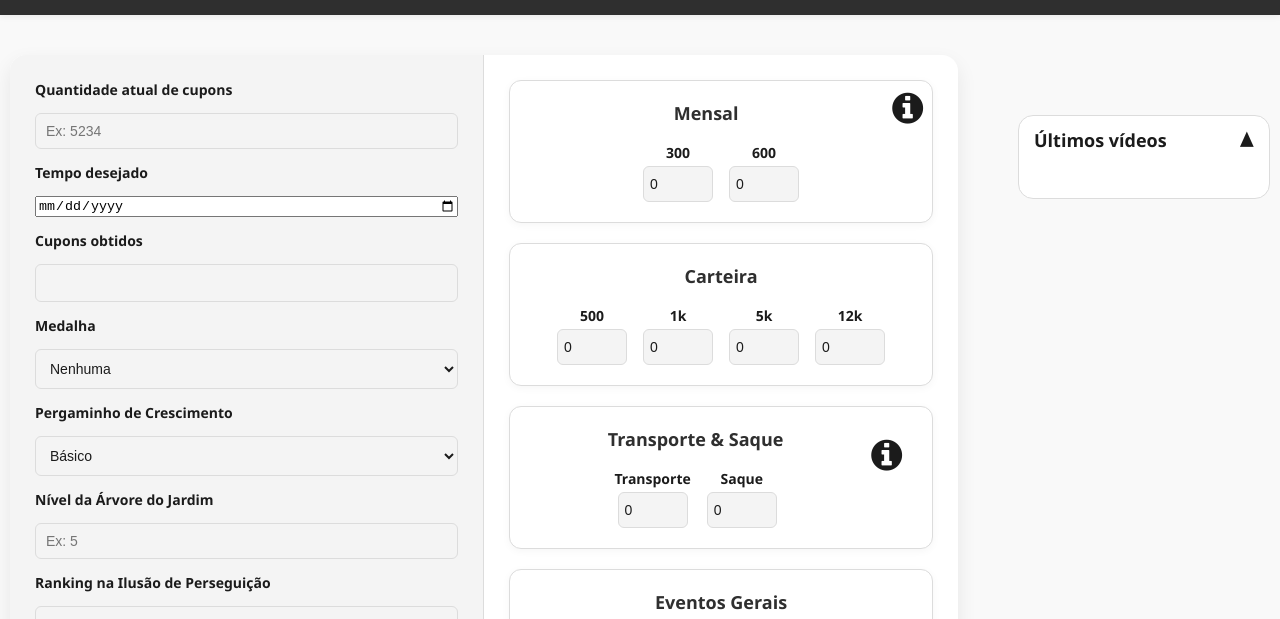
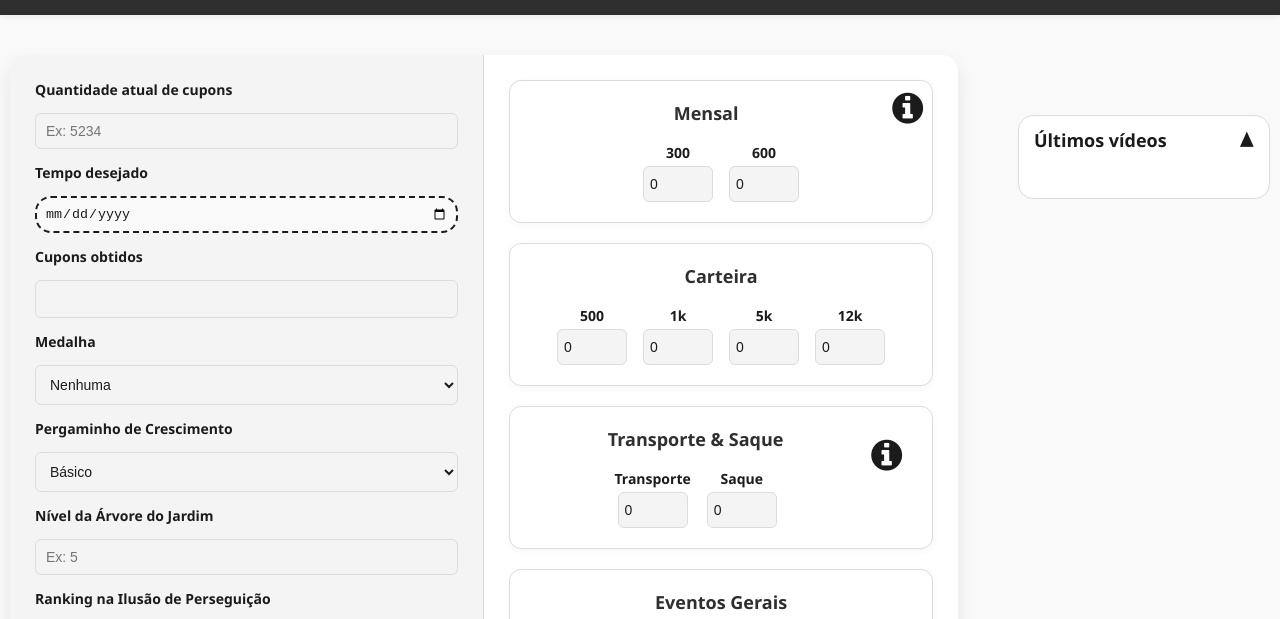
Before and after one commit to Sizzler97/CalculadoraDeCPS, a plain HTML site: page index.html in a window 1280 px wide. Both pictures are taken after a click on the button "⏳ Calcular por Tempo". Shown: the part 120-739 px from the top of the page. Drawn offline with Linux system fonts and the light colour scheme; no server answers.

Commit message:
Update index.html

```diff
--- a/index.html
+++ b/index.html
@@ -619,6 +619,14 @@
             font-size: 1.2em; /* bigger emoji */
             vertical-align: middle;
         }
+
+        .date {
+            background-color: var(--bg);
+            color: var(--text);
+            padding: 8px;
+            border-radius: 16px;
+            border: 2px dashed var(--text);
+        }
     </style>
 </head>
 <body>
@@ -843,7 +851,7 @@
 
             if (isTimeMode) {
                 desejadosInput.type = "date";
-                desejadosInput.min = getTodayISO(); // 👈 blocks past dates
+                desejadosInput.min = getTodayISO(); // blocks past dates
             } else {
                 desejadosInput.type = "number";
                 desejadosInput.removeAttribute("min");
@@ -852,11 +860,9 @@
             tempoInput.value = "";
             desejadosInput.value = "";
 
-            /*
-            modeToggle.innerHTML = isTimeMode
-                ? 'Calcular por Cupons'
-                : 'Calcular por Tempo';
-            */
+            if (isTimeMode) {
+                desejadosInput.className = "date";
+            }
 
             if (mode === "TIME") {
                 emojiSpan.textContent = "💴 Calcular por Cupons";
```
